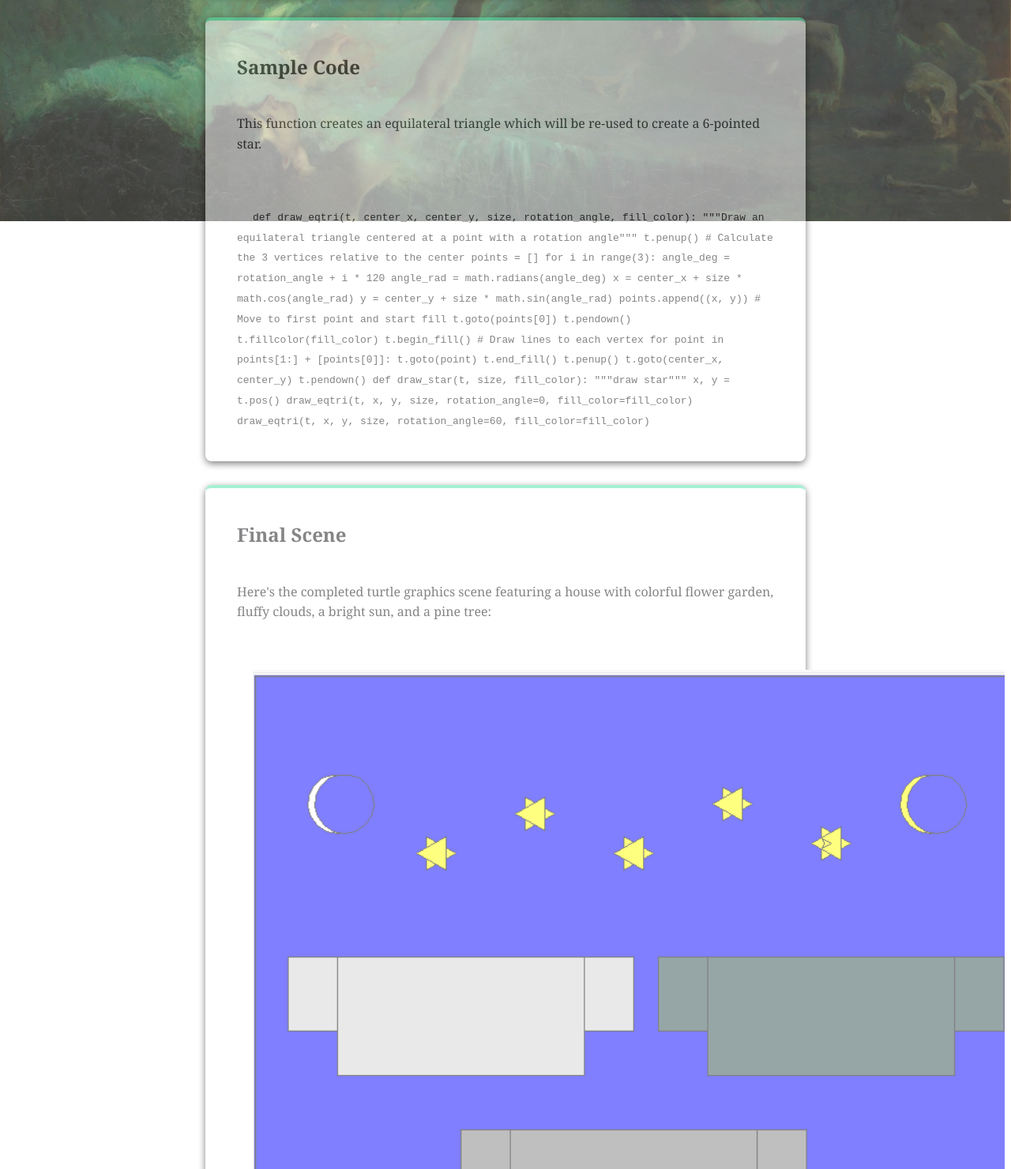
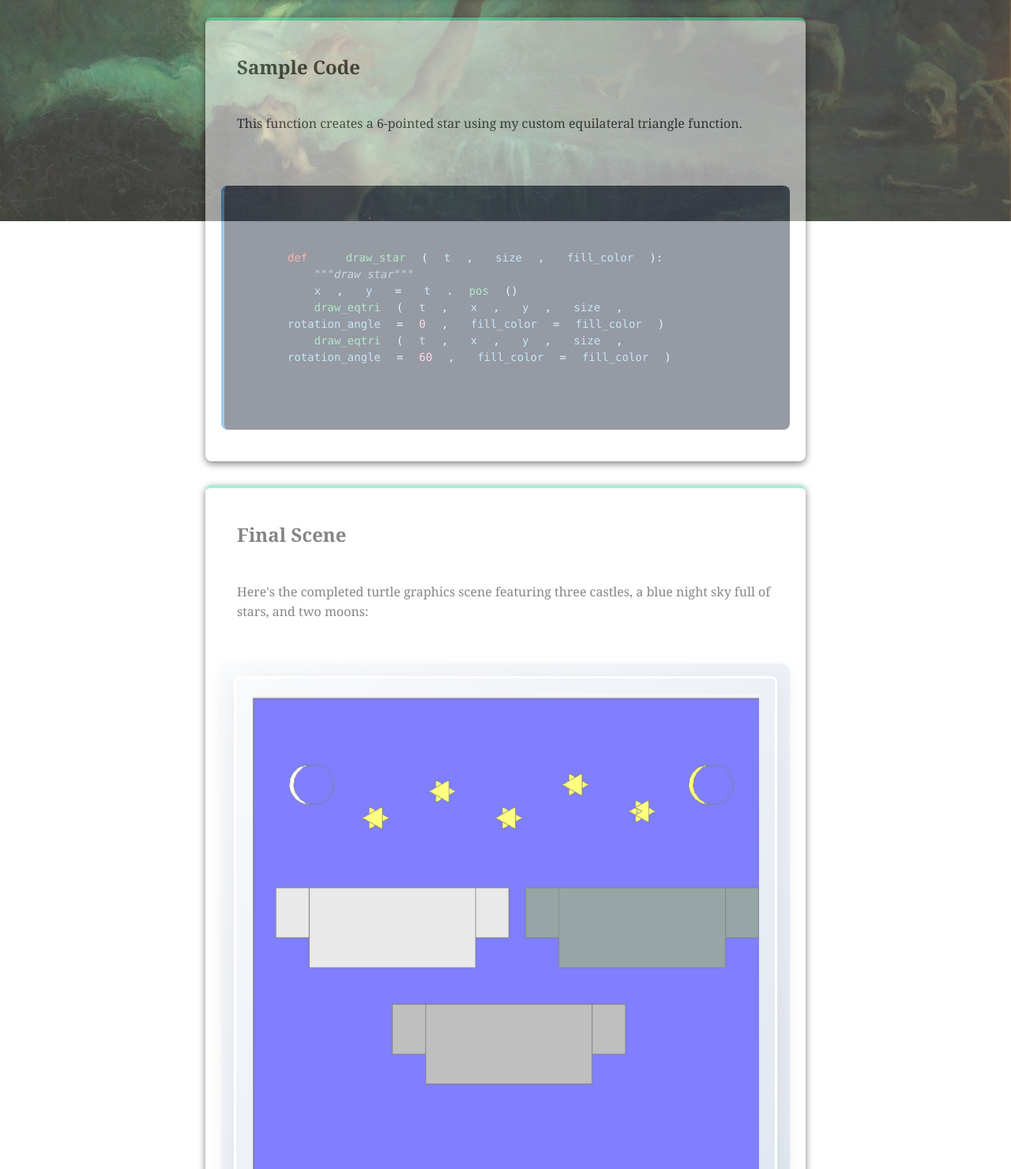
Before and after one commit to k-harbinger/k-harbinger.github.io, a plain HTML site: page project5.html in a window 1280 px wide. Shown: the part 520-2000 px from the top of the page at 79% size. Drawn offline with Linux system fonts and the light colour scheme.

Commit message:
Add files via upload

```diff
--- a/project5.html
+++ b/project5.html
@@ -24,54 +24,29 @@
 <section>
     <h2>Sample Code</h2>
     <p>
-       This function creates an equilateral triangle which will be re-used to create a 6-pointed star.
+       This function creates a 6-pointed star using my custom equilateral triangle function.
        <br>
        <br>
 
     </p>
 
-  <div class="code-container">
-    <code>
-    def draw_eqtri(t, center_x, center_y, size, rotation_angle, fill_color):
-    """Draw an equilateral triangle centered at a point with a rotation angle"""
-    t.penup()
+<div class="code-container">
+  <pre><code>
+<span class="keyword">def</span> <span class="function">draw_star</span>(<span class="parameter">t</span>, <span class="parameter">size</span>, <span class="parameter">fill_color</span>):
+    <span class="comment">"""draw star"""</span>
+    <span class="parameter">x</span>, <span class="parameter">y</span> = <span class="parameter">t</span>.<span class="function">pos</span>()
+    <span class="function">draw_eqtri</span>(<span class="parameter">t</span>, <span class="parameter">x</span>, <span class="parameter">y</span>, <span class="parameter">size</span>, <span class="parameter">rotation_angle</span>=<span class="string">0</span>, <span class="parameter">fill_color</span>=<span class="parameter">fill_color</span>)
+    <span class="function">draw_eqtri</span>(<span class="parameter">t</span>, <span class="parameter">x</span>, <span class="parameter">y</span>, <span class="parameter">size</span>, <span class="parameter">rotation_angle</span>=<span class="string">60</span>, <span class="parameter">fill_color</span>=<span class="parameter">fill_color</span>)
+  </code></pre>
+</div>
 
-    # Calculate the 3 vertices relative to the center
-    points = []
-    for i in range(3):
-        angle_deg = rotation_angle + i * 120
-        angle_rad = math.radians(angle_deg)
-        x = center_x + size * math.cos(angle_rad)
-        y = center_y + size * math.sin(angle_rad)
-        points.append((x, y))
 
-    # Move to first point and start fill
-    t.goto(points[0])
-    t.pendown()
-    t.fillcolor(fill_color)
-    t.begin_fill()
-
-    # Draw lines to each vertex
-    for point in points[1:] + [points[0]]:
-        t.goto(point)
-
-    t.end_fill()
-    t.penup()
-    t.goto(center_x, center_y)
-    t.pendown()
-def draw_star(t, size, fill_color):
-    """draw star"""
-    x, y = t.pos()
-    draw_eqtri(t, x, y, size, rotation_angle=0, fill_color=fill_color)
-    draw_eqtri(t, x, y, size, rotation_angle=60, fill_color=fill_color)
-    </code>
-  </div>
 </section>
 <section>
 
 
         <h2>Final Scene</h2>
-        <p>Here's the completed turtle graphics scene featuring a house with colorful flower garden, fluffy clouds, a bright sun, and a pine tree:</p>
+        <p>Here's the completed turtle graphics scene featuring three castles, a blue night sky full of stars, and two moons:</p>
 
         <div class="scene-container">
             <img src="screenshot_newscene.png" alt=" Three grey castles. They float on a night sky with two moons, one white and one yellow, and five yellow stars." class="scene-image">
--- a/styles.css
+++ b/styles.css
@@ -128,3 +128,115 @@ The gradient thing is just something I learned making/editing Tumblr themes*/
   li {
     margin-bottom: 5px;
   }
+  /* Styles for code section */
+
+.code-container {
+
+    background-color: #2d3748;
+
+    border-radius: 8px;
+
+    padding: 20px;
+
+    margin: 20px 0;
+
+    overflow-x: auto;
+
+    border-left: 4px solid #4299e1;
+
+}
+
+
+
+code {
+
+    font-family: 'Consolas', 'Monaco', 'Courier New', monospace;
+
+    font-size: 14px;
+
+    line-height: 1.5;
+
+    color: #e2e8f0;
+
+    display: block;
+
+    white-space: pre-wrap;
+
+    word-break: break-word;
+
+}
+
+
+.keyword { color: #f56565; }
+
+.function { color: #68d391; }
+
+.string { color: #fbb6ce; }
+
+.comment { color: #a0aec0; font-style: italic; }
+
+.parameter { color: #90cdf4; }
+
+/* Styles for the turtle graphics scene section */
+
+.scene-container {
+
+    text-align: center;
+
+    margin: 2rem 0;
+
+    padding: 1rem;
+
+    background: linear-gradient(135deg, #f5f7fa 0%, #c3cfe2 100%);
+
+    border-radius: 12px;
+
+    box-shadow: 0 4px 15px rgba(0, 0, 0, 0.1);
+
+}
+
+
+
+.scene-image {
+
+    max-width: 100%;
+
+    height: auto;
+
+    border-radius: 8px;
+
+    border: 3px solid #fff;
+
+    box-shadow: 0 8px 25px rgba(0, 0, 0, 0.15);
+
+    transition: transform 0.3s ease;
+
+}
+
+
+
+.scene-image:hover {
+
+    transform: scale(1.02);
+
+}
+
+
+
+.scene-description {
+
+    font-style: italic;
+
+    color: #666;
+
+    margin-top: 1.5rem;
+
+    padding: 1rem;
+
+    background-color: rgba(255, 255, 255, 0.7);
+
+    border-radius: 8px;
+
+    border-left: 4px solid #4a90e2;
+
+}
```
Also changed, not shown: index.html (+1 -1 lines).
